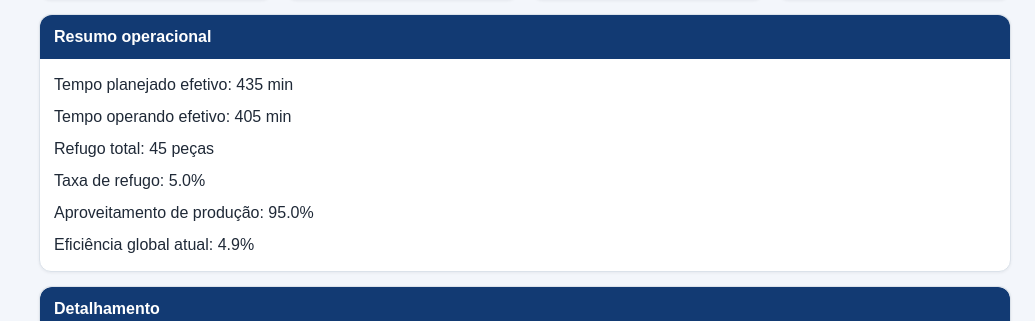
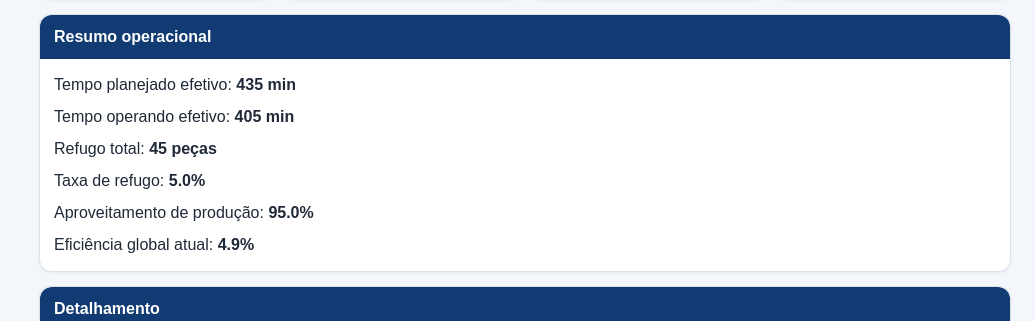
Before and after one commit to ArthurEngProduto/SIGO-Portal-de-Produ-o, a Next.js app: page /ferramentas/oee in a window 1280 px wide. Shown: the part 1217-1538 px from the top of the page, without its empty margins (245-1280 px from the left). Built offline with nearby package versions, Linux system fonts and the light colour scheme.

Commit message:
Destaca valores do resumo operacional

```diff
--- a/app/ferramentas/oee/page.tsx
+++ b/app/ferramentas/oee/page.tsx
@@ -97,7 +97,18 @@ export default function OeePage() {
           <section style={{ background: "#fff", border: "1px solid #dbe2ea", borderRadius: 12, boxShadow: "0 1px 3px rgba(16,24,40,.06)" }}>
             <div style={{ background: "#123a73", color: "#fff", padding: "10px 14px", borderRadius: "12px 12px 0 0", fontWeight: 700 }}>Resumo operacional</div>
             <div style={{ padding: 14, display: "flex", flexDirection: "column", gap: 8, color: "#1f2937" }}>
-              {[`Tempo planejado efetivo: ${calc.tempoPlanejado} min`,`Tempo operando efetivo: ${calc.tempoOperando} min`,`Refugo total: ${calc.refugo} peças`,`Taxa de refugo: ${inputs.quantidadeProduzida > 0 ? ((calc.refugo / inputs.quantidadeProduzida) * 100).toFixed(1) : "0.0"}%`,`Aproveitamento de produção: ${calc.qualidade.toFixed(1)}%`,`Eficiência global atual: ${calc.oee.toFixed(1)}%`].map((txt) => <p key={txt} style={{ margin: 0 }}>{txt}</p>)}
+              {[
+                { label: "Tempo planejado efetivo:", value: `${calc.tempoPlanejado} min` },
+                { label: "Tempo operando efetivo:", value: `${calc.tempoOperando} min` },
+                { label: "Refugo total:", value: `${calc.refugo} peças` },
+                { label: "Taxa de refugo:", value: `${inputs.quantidadeProduzida > 0 ? ((calc.refugo / inputs.quantidadeProduzida) * 100).toFixed(1) : "0.0"}%` },
+                { label: "Aproveitamento de produção:", value: `${calc.qualidade.toFixed(1)}%` },
+                { label: "Eficiência global atual:", value: `${calc.oee.toFixed(1)}%` },
+              ].map((item) => (
+                <p key={item.label} style={{ margin: 0 }}>
+                  {item.label} <strong>{item.value}</strong>
+                </p>
+              ))}
             </div>
           </section>
 
```
